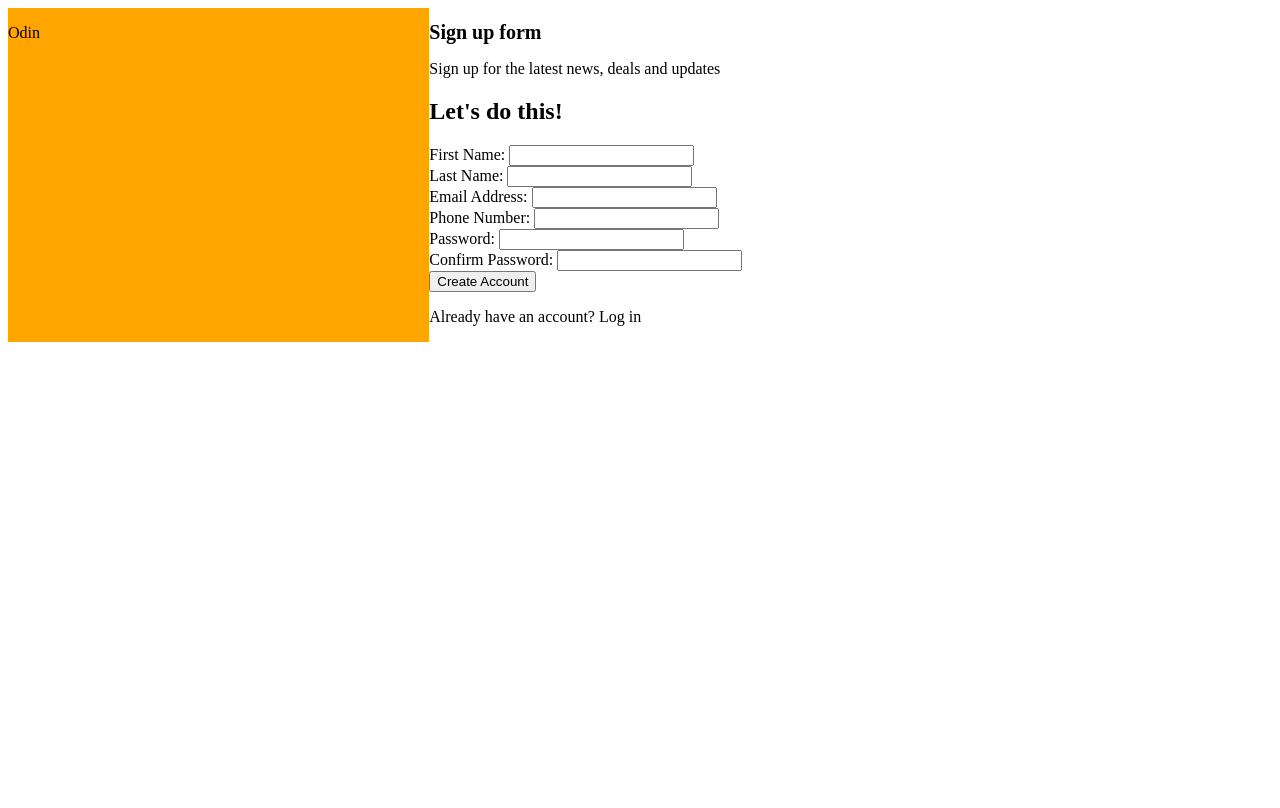
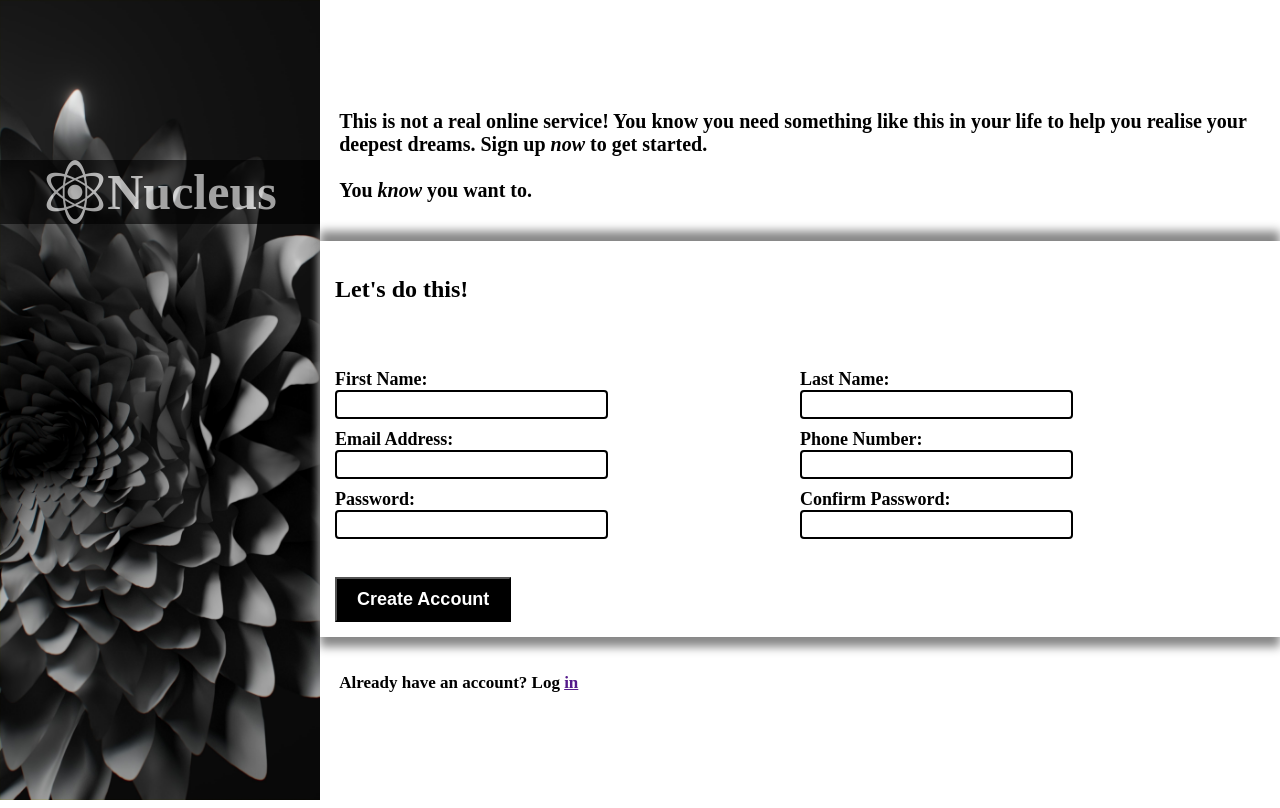
Before and after one commit to asnhck12/signupform, a plain HTML site: page index.html in a window 1280 px wide. Drawn offline with Linux system fonts and the light colour scheme.

Commit message:
CSS completed, and images added

```diff
--- a/index.html
+++ b/index.html
@@ -10,24 +10,31 @@
 <body>
     <div class="container">
         <div class="sections leftPanel">
-            <p id="panelTitle">Odin</p>
+            <div id="titleSection">
+                <img id="icon" src="icon.png"/>
+                <!-- Image from: https://www.iconsdb.com/white-icons/physics-icon.html -->
+                Nucleus
+            </div>
         </div>
         <div class="sections mainForm">
-            <h1> Sign up form</h1>
-            <p id="intro">Sign up for the latest news, deals and updates</p>
+            <p id="intro">This is not a real online service! You know you need something like this in your life to help you realise your deepest dreams.
+                Sign up <em>now</em> to get started. <br> <br>
+
+                You <em>know</em> you want to. </p>
             <form>
-                <h2>Let's do this!</h2>
+                <h2>Let's do this!</h2> <br> <br>
+                <div id="formFields">
                     <div>
                         <label for="firstName"> First Name:</label>
-                    <input type="text" id="firstName">
+                        <input type="text" id="firstName" required>
                     </div>
                     <div>
                         <label for="lastName"> Last Name:</label>
-                    <input type="text" id="lastName">
+                        <input type="text" id="lastName" required>
                     </div>
                     <div>
                         <label for="userEmail"> Email Address:</label>
-                    <input type="text" id="userEmail">
+                        <input type="text" id="userEmail" required>
                     </div>
                     <div>
                         <label for="phoneNumber"> Phone Number:</label>
@@ -35,19 +42,20 @@
                     </div>
                     <div>
                         <label for="password"> Password:</label>
-                    <input type="password" id="password">
+                        <input type="password" id="password" pattern="(?=.*\d)(?=.*[a-z])(?=.*[A-Z]).{8,}" title="Must contain at least one number and one uppercase and lowercase letter, and at least 8 or more characters" required>
                     </div>
                     <div>
                         <label for="passwordConfirm"> Confirm Password:</label>
-                    <input type="password" id="passwordConfirm">
+                        <input type="password" id="passwordConfirm" pattern="(?=.*\d)(?=.*[a-z])(?=.*[A-Z]).{8,}" title="Must contain at least one number and one uppercase and lowercase letter, and at least 8 or more characters" required>
                     </div>
-                <div>
-                    <button id="sumbitButton">Create Account</button>
-                </div>
-                <div>
-                    <p>Already have an account? Log in</p>
+                </div> <br>
+                <div id="submitButton">
+                    <input type="submit" value="Create Account">
                 </div>
             </form>
+            <div>
+                <p id="accountMessage">Already have an account? Log <a href="">in</a></p>
+            </div>
         </div>
     </div>
 </body>
--- a/style.css
+++ b/style.css
@@ -1,37 +1,104 @@
-html {
+html,body {
+    margin: 0;
+    height: 100%;
+    width: 100%;
+}
+
+.container {
+    display: grid;
+    grid-template-columns: 25% 75%;
+    grid-template-rows: 100%;
+    height: 100%;
+    width: 100%;
+}
+
+.leftPanel {
+    background-image: url(sideimage.jpg);
+    /* Image from https://unsplash.com/photos/I_fKZ3gSvnY */
+    background-size: cover;
     height: 100%;
 }
 
-body {
-    min-height: 100%;
+#titleSection {
+    margin-top: 20vh;
+    display: flex;
+    font-size: 50px;
+    color: white;
+    font-weight: 700;
+    background-color: black;opacity: 0.6;
+    justify-content: center;
+    align-items: center;
 }
 
-h1 {
+.mainForm {
+    padding: 0px;
+    height: 100%;;
+    display: flex;
+    flex-direction: column;
+    justify-content: center;
+}
+
+.mainForm #intro {
+    font-size: 20px;
+    font-weight: bold;
+    padding: 2%;
+}
+
+#accountMessage {
+    font-size: 17px;
+    font-weight: bold;
+    padding: 2%;
+}
+
+#formFields {
+    display: flex;
+    align-items: flex-start;
+    flex-wrap: wrap;
+}
+
+form {
+    box-shadow: 0px 10px 9px #888, 0px -10px 9px #888;
+    padding: 15px;
+}
+
+#formFields div {
+    width: 50%;
+    padding-top: 10px;
+}
+
+input {
+    display: block;
+}
+
+input[type="text"], input[type="password"], input[type="number"] {
+    border: 2px solid black;
+    border-radius: 4px;
+    justify-items: center;
     font-size: 20px;
 }
 
-.container {
-    display:grid;
-    grid-template-columns: 33.33% 66.66%;
-    grid-template-areas:
-    "l m";
+label {
+    font-size: 18px;
+    font-weight: bold;
 }
 
-.leftPanel {
-    background-color: orange;
-    grid-area: "l";
+#submitButton {
+    padding-top: 20px;
 }
 
-.mainForm {
-
-    grid-area: "m";
+input[type=submit] {
+    background-color: black;
+    font-size: large;
+    color: white;
+    font-weight: bold;
+    padding: 10px;
+    padding-left: 20px;
+    padding-right: 20px;
 }
 
-p {
-    align-items: center;
+@media (max-width: 870px) {
+    #formFields {
+        display: flex;
+        flex-direction: column;
+    }
 }
-
-.leftPanel #panelTitle {
-    align-self: center;
-
-}
```
Also changed, not shown: icon.png (added), sideimage.jpg (added). Lines whose indentation alone changed are shown as unchanged.
